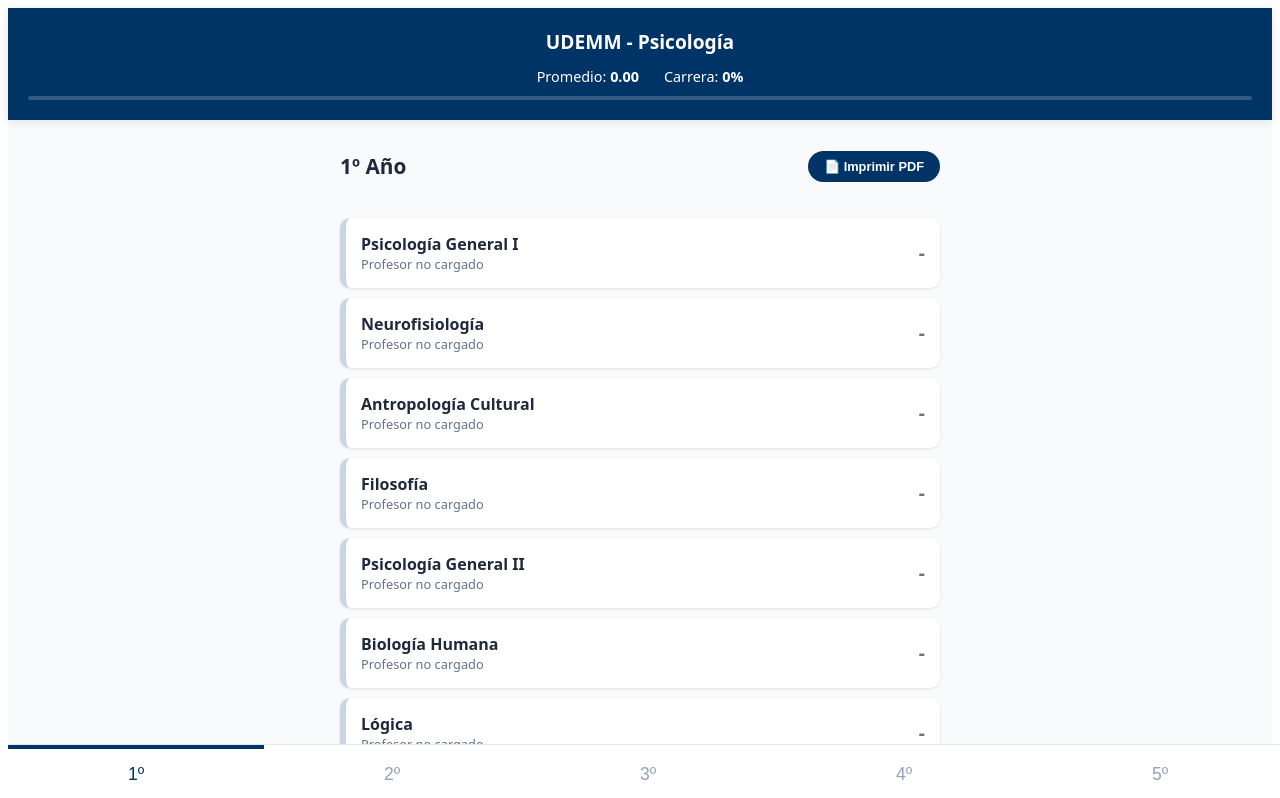
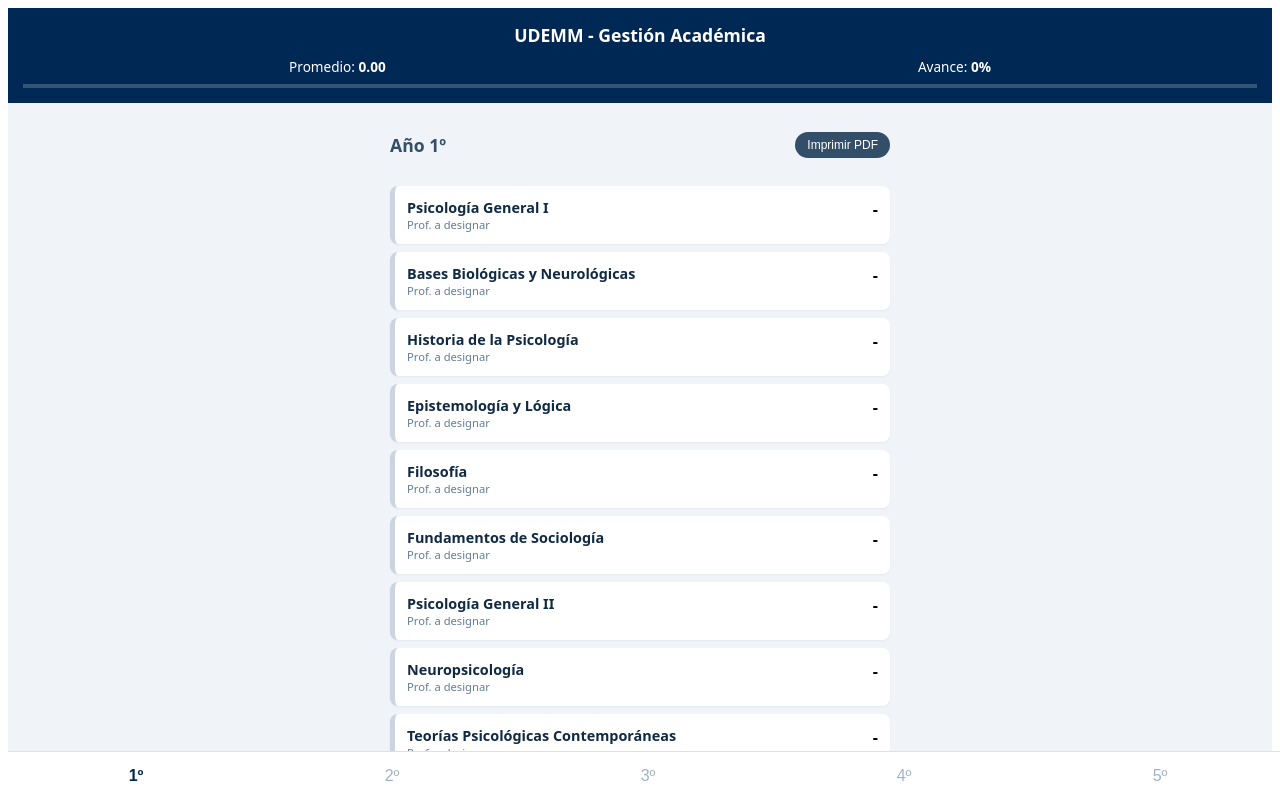
Before and after one commit to elchikyjose-cloud/mycursada, a Next.js app: page / in a window 1280 px wide. Shown: the top 798 px of the page. Built offline with nearby package versions, Linux system fonts and the light colour scheme.

Commit message:
Update index.js

```diff
--- a/pages/index.js
+++ b/pages/index.js
@@ -1,85 +1,85 @@
       import React, { useState, useEffect } from 'react';
 
-const PLAN_UDEMM_12 = [
+const PLAN_UDEMM_FINAL = [
   // 1º AÑO
   { id: 1, año: 1, nombre: "Psicología General I", prof: "", p1: "", p2: "", final: "" },
-  { id: 2, año: 1, nombre: "Neurofisiología", prof: "", p1: "", p2: "", final: "" },
-  { id: 3, año: 1, nombre: "Antropología Cultural", prof: "", p1: "", p2: "", final: "" },
-  { id: 4, año: 1, nombre: "Filosofía", prof: "", p1: "", p2: "", final: "" },
-  { id: 5, año: 1, nombre: "Psicología General II", prof: "", p1: "", p2: "", final: "" },
-  { id: 6, año: 1, nombre: "Biología Humana", prof: "", p1: "", p2: "", final: "" },
-  { id: 7, año: 1, nombre: "Lógica", prof: "", p1: "", p2: "", final: "" },
-  { id: 8, año: 1, nombre: "Introducción a la Psicología", prof: "", p1: "", p2: "", final: "" },
-  { id: 9, año: 1, nombre: "Sociología", prof: "", p1: "", p2: "", final: "" },
-  { id: 10, año: 1, nombre: "Historia de la Psicología", prof: "", p1: "", p2: "", final: "" },
-  { id: 11, año: 1, nombre: "Teoría de la Comunicación", prof: "", p1: "", p2: "", final: "" },
-  { id: 12, año: 1, nombre: "Taller de Lectura y Escritura", prof: "", p1: "", p2: "", final: "" },
+  { id: 2, año: 1, nombre: "Bases Biológicas y Neurológicas", prof: "", p1: "", p2: "", final: "" },
+  { id: 3, año: 1, nombre: "Historia de la Psicología", prof: "", p1: "", p2: "", final: "" },
+  { id: 4, año: 1, nombre: "Epistemología y Lógica", prof: "", p1: "", p2: "", final: "" },
+  { id: 5, año: 1, nombre: "Filosofía", prof: "", p1: "", p2: "", final: "" },
+  { id: 6, año: 1, nombre: "Fundamentos de Sociología", prof: "", p1: "", p2: "", final: "" },
+  { id: 7, año: 1, nombre: "Psicología General II", prof: "", p1: "", p2: "", final: "" },
+  { id: 8, año: 1, nombre: "Neuropsicología", prof: "", p1: "", p2: "", final: "" },
+  { id: 9, año: 1, nombre: "Teorías Psicológicas Contemporáneas", prof: "", p1: "", p2: "", final: "" },
+  { id: 10, año: 1, nombre: "Metodología de las Ciencias", prof: "", p1: "", p2: "", final: "" },
+  { id: 11, año: 1, nombre: "Antropología", prof: "", p1: "", p2: "", final: "" },
+  { id: 12, año: 1, nombre: "Psicología de la Personalidad", prof: "", p1: "", p2: "", final: "" },
   // 2º AÑO
-  { id: 13, año: 2, nombre: "Psicología del Desarrollo I", prof: "", p1: "", p2: "", final: "" },
-  { id: 14, año: 2, nombre: "Teorías Psicoanalíticas I", prof: "", p1: "", p2: "", final: "" },
-  { id: 15, año: 2, nombre: "Estadística Aplicada a la Psicología", prof: "", p1: "", p2: "", final: "" },
-  { id: 16, año: 2, nombre: "Psicología Social", prof: "", p1: "", p2: "", final: "" },
-  { id: 17, año: 2, nombre: "Epistemología", prof: "", p1: "", p2: "", final: "" },
-  { id: 18, año: 2, nombre: "Psicología del Desarrollo II", prof: "", p1: "", p2: "", final: "" },
-  { id: 19, año: 2, nombre: "Teorías Psicoanalíticas II", prof: "", p1: "", p2: "", final: "" },
-  { id: 20, año: 2, nombre: "Metodología de la Investigación", prof: "", p1: "", p2: "", final: "" },
-  { id: 21, año: 2, nombre: "Psicofisiología", prof: "", p1: "", p2: "", final: "" },
-  { id: 22, año: 2, nombre: "Teorías y Sistemas en Psicología", prof: "", p1: "", p2: "", final: "" },
-  { id: 23, año: 2, nombre: "Materia Electiva I", prof: "", p1: "", p2: "", final: "" },
-  { id: 24, año: 2, nombre: "Materia Electiva II", prof: "", p1: "", p2: "", final: "" },
+  { id: 13, año: 2, nombre: "Psicoanálisis I", prof: "", p1: "", p2: "", final: "" },
+  { id: 14, año: 2, nombre: "Psicología del Desarrollo I", prof: "", p1: "", p2: "", final: "" },
+  { id: 15, año: 2, nombre: "Cultura y Subjetividad", prof: "", p1: "", p2: "", final: "" },
+  { id: 16, año: 2, nombre: "Lenguaje y Comunicación", prof: "", p1: "", p2: "", final: "" },
+  { id: 17, año: 2, nombre: "Psicología Social", prof: "", p1: "", p2: "", final: "" },
+  { id: 18, año: 2, nombre: "Psicopatología I", prof: "", p1: "", p2: "", final: "" },
+  { id: 19, año: 2, nombre: "Psicología del Desarrollo II", prof: "", p1: "", p2: "", final: "" },
+  { id: 20, año: 2, nombre: "Dinámica de Grupos", prof: "", p1: "", p2: "", final: "" },
+  { id: 21, año: 2, nombre: "Evaluación y Técnicas Psicológicas I", prof: "", p1: "", p2: "", final: "" },
+  { id: 22, año: 2, nombre: "Psicosociología Educacional", prof: "", p1: "", p2: "", final: "" },
+  { id: 23, año: 2, nombre: "Fundamentos del Psicoanálisis", prof: "", p1: "", p2: "", final: "" },
+  { id: 24, año: 2, nombre: "Materia Electiva (Eje I)", prof: "", p1: "", p2: "", final: "" },
   // 3º AÑO
-  { id: 25, año: 3, nombre: "Psicopatología I", prof: "", p1: "", p2: "", final: "" },
-  { id: 26, año: 3, nombre: "Técnicas de Exploración Psicológica I", prof: "", p1: "", p2: "", final: "" },
-  { id: 27, año: 3, nombre: "Psicología Cognitiva", prof: "", p1: "", p2: "", final: "" },
-  { id: 28, año: 3, nombre: "Psicopatología II", prof: "", p1: "", p2: "", final: "" },
-  { id: 29, año: 3, nombre: "Técnicas de Exploración Psicológica II", prof: "", p1: "", p2: "", final: "" },
-  { id: 30, año: 3, nombre: "Psicología Ética y Deontología", prof: "", p1: "", p2: "", final: "" },
-  { id: 31, año: 3, nombre: "Psicología de los Grupos", prof: "", p1: "", p2: "", final: "" },
-  { id: 32, año: 3, nombre: "Psicología Educacional", prof: "", p1: "", p2: "", final: "" },
-  { id: 33, año: 3, nombre: "Teoría y Técnica de Grupos", prof: "", p1: "", p2: "", final: "" },
-  { id: 34, año: 3, nombre: "Seminario de Actualización I", prof: "", p1: "", p2: "", final: "" },
-  { id: 35, año: 3, nombre: "Materia Electiva III", prof: "", p1: "", p2: "", final: "" },
-  { id: 36, año: 3, nombre: "Materia Electiva IV", prof: "", p1: "", p2: "", final: "" },
+  { id: 25, año: 3, nombre: "Psicoanálisis II", prof: "", p1: "", p2: "", final: "" },
+  { id: 26, año: 3, nombre: "Evaluación y Técnicas Psicológicas II", prof: "", p1: "", p2: "", final: "" },
+  { id: 27, año: 3, nombre: "Psicopatología II", prof: "", p1: "", p2: "", final: "" },
+  { id: 28, año: 3, nombre: "Técnicas de Abordaje en Crisis", prof: "", p1: "", p2: "", final: "" },
+  { id: 29, año: 3, nombre: "Psicología Organizacional", prof: "", p1: "", p2: "", final: "" },
+  { id: 30, año: 3, nombre: "Obs. y Práctica Prof. I", prof: "", p1: "", p2: "", final: "" },
+  { id: 31, año: 3, nombre: "Evaluación y Técnicas III", prof: "", p1: "", p2: "", final: "" },
+  { id: 32, año: 3, nombre: "Psicología Jurídica", prof: "", p1: "", p2: "", final: "" },
+  { id: 33, año: 3, nombre: "Ética y Deontología Profesional", prof: "", p1: "", p2: "", final: "" },
+  { id: 34, año: 3, nombre: "Intervenciones en Psicoanálisis", prof: "", p1: "", p2: "", final: "" },
+  { id: 35, año: 3, nombre: "Modelos en Psicopatología", prof: "", p1: "", p2: "", final: "" },
+  { id: 36, año: 3, nombre: "Materia Electiva (Eje II)", prof: "", p1: "", p2: "", final: "" },
   // 4º AÑO
-  { id: 37, año: 4, nombre: "Psicología Clínica", prof: "", p1: "", p2: "", final: "" },
-  { id: 38, año: 4, nombre: "Psicología Laboral", prof: "", p1: "", p2: "", final: "" },
-  { id: 39, año: 4, nombre: "Psicodiagnóstico Clínico", prof: "", p1: "", p2: "", final: "" },
-  { id: 40, año: 4, nombre: "Psicología Preventiva", prof: "", p1: "", p2: "", final: "" },
-  { id: 41, año: 4, nombre: "Orientación Vocacional", prof: "", p1: "", p2: "", final: "" },
-  { id: 42, año: 4, nombre: "Entrevista Psicológica", prof: "", p1: "", p2: "", final: "" },
-  { id: 43, año: 4, nombre: "Psicología de la Salud", prof: "", p1: "", p2: "", final: "" },
-  { id: 44, año: 4, nombre: "Modelos de Intervención", prof: "", p1: "", p2: "", final: "" },
-  { id: 45, año: 4, nombre: "Seminario de Actualización II", prof: "", p1: "", p2: "", final: "" },
-  { id: 46, año: 4, nombre: "Materia Electiva V", prof: "", p1: "", p2: "", final: "" },
-  { id: 47, año: 4, nombre: "Materia Electiva VI", prof: "", p1: "", p2: "", final: "" },
-  { id: 48, año: 4, nombre: "Materia Electiva VII", prof: "", p1: "", p2: "", final: "" },
+  { id: 37, año: 4, nombre: "Métodos Psicoterapéuticos I", prof: "", p1: "", p2: "", final: "" },
+  { id: 38, año: 4, nombre: "Psicología Clínica de Niños", prof: "", p1: "", p2: "", final: "" },
+  { id: 39, año: 4, nombre: "Psicología Preventiva I", prof: "", p1: "", p2: "", final: "" },
+  { id: 40, año: 4, nombre: "Psicoterapia Familiar", prof: "", p1: "", p2: "", final: "" },
+  { id: 41, año: 4, nombre: "Obs. y Práctica Prof. II", prof: "", p1: "", p2: "", final: "" },
+  { id: 42, año: 4, nombre: "PPS I", prof: "", p1: "", p2: "", final: "" },
+  { id: 43, año: 4, nombre: "Orientación Vocacional", prof: "", p1: "", p2: "", final: "" },
+  { id: 44, año: 4, nombre: "Psicología Preventiva II", prof: "", p1: "", p2: "", final: "" },
+  { id: 45, año: 4, nombre: "Psicología Clínica de Adultos", prof: "", p1: "", p2: "", final: "" },
+  { id: 46, año: 4, nombre: "Métodos Psicoterapéuticos II", prof: "", p1: "", p2: "", final: "" },
+  { id: 47, año: 4, nombre: "Obs. y Práctica Prof. III", prof: "", p1: "", p2: "", final: "" },
+  { id: 48, año: 4, nombre: "Materia Electiva (Eje III)", prof: "", p1: "", p2: "", final: "" },
   // 5º AÑO
-  { id: 49, año: 5, nombre: "Psicología Jurídica", prof: "", p1: "", p2: "", final: "" },
-  { id: 50, año: 5, nombre: "Clínica de Niños y Adolescentes", prof: "", p1: "", p2: "", final: "" },
-  { id: 51, año: 5, nombre: "Psicofarmacología", prof: "", p1: "", p2: "", final: "" },
-  { id: 52, año: 5, nombre: "Psicoterapia", prof: "", p1: "", p2: "", final: "" },
-  { id: 53, año: 5, nombre: "Residencia Clínica / P.P.S.", prof: "", p1: "", p2: "", final: "" },
-  { id: 54, año: 5, nombre: "Taller de Tesis", prof: "", p1: "", p2: "", final: "" },
-  { id: 55, año: 5, nombre: "Evaluación Psicológica", prof: "", p1: "", p2: "", final: "" },
-  { id: 56, año: 5, nombre: "Clínica de Adultos", prof: "", p1: "", p2: "", final: "" },
-  { id: 57, año: 5, nombre: "Seminario Final", prof: "", p1: "", p2: "", final: "" },
-  { id: 58, año: 5, nombre: "Materia Electiva VIII", prof: "", p1: "", p2: "", final: "" },
-  { id: 59, año: 5, nombre: "Materia Electiva IX", prof: "", p1: "", p2: "", final: "" },
-  { id: 60, año: 5, nombre: "Materia Electiva X", prof: "", p1: "", p2: "", final: "" }
+  { id: 49, año: 5, nombre: "Taller de Tesis", prof: "", p1: "", p2: "", final: "" },
+  { id: 50, año: 5, nombre: "Trabajo Integrador Final (TIF)", prof: "", p1: "", p2: "", final: "" },
+  { id: 51, año: 5, nombre: "PPS II", prof: "", p1: "", p2: "", final: "" },
+  { id: 52, año: 5, nombre: "Obs. y Práctica Prof. IV", prof: "", p1: "", p2: "", final: "" },
+  { id: 53, año: 5, nombre: "Psicofarmacología", prof: "", p1: "", p2: "", final: "" },
+  { id: 54, año: 5, nombre: "Neuropsicología Clínica", prof: "", p1: "", p2: "", final: "" },
+  { id: 55, año: 5, nombre: "Clínica Psicopatológica", prof: "", p1: "", p2: "", final: "" },
+  { id: 56, año: 5, nombre: "Intervenciones Comunitarias", prof: "", p1: "", p2: "", final: "" },
+  { id: 57, año: 5, nombre: "Seminario de Integración I", prof: "", p1: "", p2: "", final: "" },
+  { id: 58, año: 5, nombre: "Seminario de Integración II", prof: "", p1: "", p2: "", final: "" },
+  { id: 59, año: 5, nombre: "Materia Electiva (Eje IV)", prof: "", p1: "", p2: "", final: "" },
+  { id: 60, año: 5, nombre: "Materia Electiva (Eje V)", prof: "", p1: "", p2: "", final: "" }
 ];
 
 export default function App() {
-  const [materias, setMaterias] = useState(PLAN_UDEMM_12);
+  const [materias, setMaterias] = useState(PLAN_UDEMM_FINAL);
   const [añoActivo, setAñoActivo] = useState(1);
   const [expandida, setExpandida] = useState(null);
 
   useEffect(() => {
-    const guardado = localStorage.getItem('udemm_psico_v5');
+    const guardado = localStorage.getItem('udemm_psico_vFinal');
     if (guardado) setMaterias(JSON.parse(guardado));
   }, []);
 
   useEffect(() => {
-    localStorage.setItem('udemm_psico_v5', JSON.stringify(materias));
+    localStorage.setItem('udemm_psico_vFinal', JSON.stringify(materias));
   }, [materias]);
 
   const actualizarMateria = (id, campo, valor) => {
@@ -92,89 +92,63 @@
   };
 
   const calcularProgresoTotal = () => {
-    const total = materias.length;
     const aprobadas = materias.filter(m => parseFloat(m.final) >= 4).length;
-    return Math.round((aprobadas / total) * 100);
-  };
-
-  const getColor = (final) => {
-    if (!final) return { border: '#cbd5e1', text: '#64748b', bg: '#fff' };
-    const n = parseFloat(final);
-    if (n >= 7) return { border: '#22c55e', text: '#15803d', bg: '#f0fdf4' };
-    if (n >= 4) return { border: '#f59e0b', text: '#b45309', bg: '#fffbeb' };
-    return { border: '#ef4444', text: '#b91c1c', bg: '#fef2f2' };
+    return Math.round((aprobadas / materias.length) * 100);
   };
 
   return (
-    <div style={{ fontFamily: 'system-ui, sans-serif', backgroundColor: '#f8fafc', minHeight: '100vh', paddingBottom: '100px' }}>
-
-      <header className="no-print" style={{ backgroundColor: '#003366', color: 'white', padding: '20px', position: 'sticky', top: 0, zIndex: 50, boxShadow: '0 2px 10px rgba(0,0,0,0.1)' }}>
-        <h1 style={{ margin: 0, fontSize: '1.2rem', textAlign: 'center' }}>UDEMM - Psicología</h1>
-        <div style={{ display: 'flex', justifyContent: 'center', gap: '25px', marginTop: '12px', fontSize: '0.9rem' }}>
+    <div style={{ fontFamily: 'system-ui, sans-serif', backgroundColor: '#f0f4f8', minHeight: '100vh', paddingBottom: '120px' }}>
+      <header className="no-print" style={{ backgroundColor: '#002855', color: 'white', padding: '15px', position: 'sticky', top: 0, zIndex: 100, textAlign: 'center' }}>
+        <h1 style={{ margin: 0, fontSize: '1.1rem' }}>UDEMM - Gestión Académica</h1>
+        <div style={{ display: 'flex', justifyContent: 'space-around', marginTop: '10px', fontSize: '0.85rem' }}>
           <span>Promedio: <strong>{calcularPromedio()}</strong></span>
-          <span>Carrera: <strong>{calcularProgresoTotal()}%</strong></span>
+          <span>Avance: <strong>{calcularProgresoTotal()}%</strong></span>
         </div>
-        <div style={{ width: '100%', height: '4px', backgroundColor: 'rgba(255,255,255,0.2)', marginTop: '10px', borderRadius: '2px', overflow: 'hidden' }}>
-          <div style={{ width: `${calcularProgresoTotal()}%`, height: '100%', backgroundColor: '#22c55e', transition: 'width 0.8s' }}></div>
+        <div style={{ width: '100%', height: '4px', backgroundColor: 'rgba(255,255,255,0.2)', marginTop: '8px' }}>
+          <div style={{ width: `${calcularProgresoTotal()}%`, height: '100%', backgroundColor: '#4caf50', transition: '0.5s' }}></div>
         </div>
       </header>
 
-      <main style={{ maxWidth: '600px', margin: 'auto', padding: '15px' }}>
-        <div className="no-print" style={{ display: 'flex', justifyContent: 'space-between', alignItems: 'center', marginBottom: '20px' }}>
-          <h2 style={{ color: '#1e293b', fontSize: '1.3rem' }}>{añoActivo}º Año</h2>
-          <button onClick={() => window.print()} style={btnPdfStyle}>📄 Imprimir PDF</button>
+      <main style={{ maxWidth: '500px', margin: 'auto', padding: '15px' }}>
+        <div className="no-print" style={{ display: 'flex', justifyContent: 'space-between', alignItems: 'center', marginBottom: '15px' }}>
+          <h2 style={{ fontSize: '1.1rem', color: '#334e68' }}>Año {añoActivo}º</h2>
+          <button onClick={() => window.print()} style={{ padding: '6px 12px', borderRadius: '15px', border: 'none', backgroundColor: '#334e68', color: 'white', fontSize: '0.75rem', cursor: 'pointer' }}>Imprimir PDF</button>
         </div>
 
-        <div className="print-area">
-          <div className="only-print" style={{ display: 'none', textAlign: 'center', marginBottom: '20px', borderBottom: '2px solid #003366', paddingBottom: '10px' }}>
-            <h2>Reporte de Cursada - {añoActivo}º Año</h2>
-            <p>Licenciatura en Psicología - UDEMM | Promedio Total: {calcularPromedio()}</p>
+        <div className="print-section">
+          <div className="only-print" style={{ display: 'none', textAlign: 'center', borderBottom: '1px solid #000', marginBottom: '20px' }}>
+            <h2>Plan de Estudios - Psicología UDEMM</h2>
+            <p>Año: {añoActivo}º | Promedio General: {calcularPromedio()}</p>
           </div>
 
-          {materias.filter(m => m.año === añoActivo).map(m => {
-            const colores = getColor(m.final);
-            return (
-              <div key={m.id} style={{
-                backgroundColor: colores.bg,
-                borderLeft: `6px solid ${colores.border}`,
-                borderRadius: '10px',
-                marginBottom: '10px',
-                boxShadow: '0 1px 3px rgba(0,0,0,0.1)',
-                overflow: 'hidden'
-              }}>
-                <div onClick={() => setExpandida(expandida === m.id ? null : m.id)} style={{ padding: '15px', cursor: 'pointer', display: 'flex', justifyContent: 'space-between', alignItems: 'center' }}>
+          {materias.filter(m => m.año === añoActivo).map(m => (
+            <div key={m.id} style={{ backgroundColor: 'white', borderLeft: `5px solid ${m.final >= 4 ? '#4caf50' : '#cbd5e0'}`, borderRadius: '8px', marginBottom: '8px', boxShadow: '0 1px 2px rgba(0,0,0,0.05)' }}>
+              <div onClick={() => setExpandida(expandida === m.id ? null : m.id)} style={{ padding: '12px', cursor: 'pointer', display: 'flex', justifyContent: 'space-between' }}>
                 <div style={{ flex: 1 }}>
-                    <div style={{ fontWeight: '600', color: '#1e293b' }}>{m.nombre}</div>
-                    <div style={{ fontSize: '0.8rem', color: '#64748b' }}>{m.prof || "Profesor no cargado"}</div>
+                  <div style={{ fontWeight: '600', fontSize: '0.9rem', color: '#102a43' }}>{m.nombre}</div>
+                  <div style={{ fontSize: '0.7rem', color: '#627d98' }}>{m.prof || "Prof. a designar"}</div>
                 </div>
-                  <div style={{ fontWeight: 'bold', color: colores.text, fontSize: '1.2rem' }}>{m.final || "-"}</div>
+                <div style={{ fontWeight: 'bold', fontSize: '1rem', marginLeft: '10px' }}>{m.final || "-"}</div>
               </div>
 
               {expandida === m.id && (
-                  <div className="no-print" style={{ padding: '15px', borderTop: '1px solid rgba(0,0,0,0.05)', backgroundColor: 'white' }}>
-                    <label style={labelStyle}>Docente Titular</label>
-                    <input value={m.prof} onChange={(e) => actualizarMateria(m.id, 'prof', e.target.value)} style={inputStyle} placeholder="Nombre del profesor" />
-
-                    <div style={{ display: 'grid', gridTemplateColumns: '1fr 1fr 1fr', gap: '10px', marginTop: '12px' }}>
-                      <div><label style={labelStyle}>1º Parc.</label><input type="number" value={m.p1} onChange={(e) => actualizarMateria(m.id, 'p1', e.target.value)} style={inputStyle} /></div>
-                      <div><label style={labelStyle}>2º Parc.</label><input type="number" value={m.p2} onChange={(e) => actualizarMateria(m.id, 'p2', e.target.value)} style={inputStyle} /></div>
-                      <div><label style={labelStyle}>Final</label><input type="number" value={m.final} onChange={(e) => actualizarMateria(m.id, 'final', e.target.value)} style={{ ...inputStyle, fontWeight: 'bold', borderColor: colores.border }} /></div>
+                <div className="no-print" style={{ padding: '0 12px 12px', borderTop: '1px solid #f0f4f8' }}>
+                  <input placeholder="Nombre del Profesor" value={m.prof} onChange={(e) => actualizarMateria(m.id, 'prof', e.target.value)} style={inputStyle} />
+                  <div style={{ display: 'grid', gridTemplateColumns: '1fr 1fr 1fr', gap: '8px', marginTop: '8px' }}>
+                    <input type="number" placeholder="1P" value={m.p1} onChange={(e) => actualizarMateria(m.id, 'p1', e.target.value)} style={inputStyle} />
+                    <input type="number" placeholder="2P" value={m.p2} onChange={(e) => actualizarMateria(m.id, 'p2', e.target.value)} style={inputStyle} />
+                    <input type="number" placeholder="Final" value={m.final} onChange={(e) => actualizarMateria(m.id, 'final', e.target.value)} style={{ ...inputStyle, fontWeight: 'bold' }} />
                   </div>
                 </div>
               )}
             </div>
-            );
-          })}
+          ))}
         </div>
       </main>
 
-      <nav className="no-print" style={navStyle}>
+      <nav className="no-print" style={{ position: 'fixed', bottom: 0, width: '100%', backgroundColor: 'white', display: 'flex', borderTop: '1px solid #d9e2ec' }}>
         {[1, 2, 3, 4, 5].map(n => (
-          <button key={n} onClick={() => {setAñoActivo(n); setExpandida(null);}} style={{
-            ...navBtnStyle,
-            color: añoActivo === n ? '#003366' : '#94a3b8',
-            borderTop: añoActivo === n ? '4px solid #003366' : '4px solid transparent'
-          }}>{n}º</button>
+          <button key={n} onClick={() => {setAñoActivo(n); setExpandida(null);}} style={{ flex: 1, padding: '15px', border: 'none', background: 'none', color: añoActivo === n ? '#002855' : '#9fb3c8', fontWeight: añoActivo === n ? 'bold' : 'normal', fontSize: '1rem' }}>{n}º</button>
         ))}
       </nav>
 
@@ -182,17 +156,12 @@
         @media print {
           .no-print { display: none !important; }
           .only-print { display: block !important; }
-          body { background-color: white !important; }
+          body { background: white !important; }
           main { max-width: 100% !important; padding: 0 !important; }
-          .print-area > div { box-shadow: none !important; border: 1px solid #eee !important; border-left: 6px solid #ccc !important; }
         }
       `}} />
     </div>
   );
 }
 
-const inputStyle = { width: '100%', padding: '10px', borderRadius: '8px', border: '1px solid #e2e8f0', fontSize: '0.9rem', boxSizing: 'border-box' };
-const labelStyle = { fontSize: '0.65rem', color: '#64748b', fontWeight: 'bold', marginBottom: '4px', display: 'block', textTransform: 'uppercase' };
-const btnPdfStyle = { backgroundColor: '#003366', color: 'white', border: 'none', padding: '8px 16px', borderRadius: '20px', cursor: 'pointer', fontSize: '0.8rem', fontWeight: 'bold' };
-const navStyle = { position: 'fixed', bottom: 0, width: '100%', backgroundColor: 'white', display: 'flex', justifyContent: 'space-around', borderTop: '1px solid #e2e8f0' };
-const navBtnStyle = { border: 'none', background: 'none', flex: 1, padding: '15px 0', fontSize: '1.1rem', cursor: 'pointer', transition: '0.2s' };
+const inputStyle = { width: '100%', padding: '8px', borderRadius: '5px', border: '1px solid #d9e2ec', fontSize: '0.85rem', boxSizing: 'border-box' };
```
Lines whose indentation alone changed are shown as unchanged.
